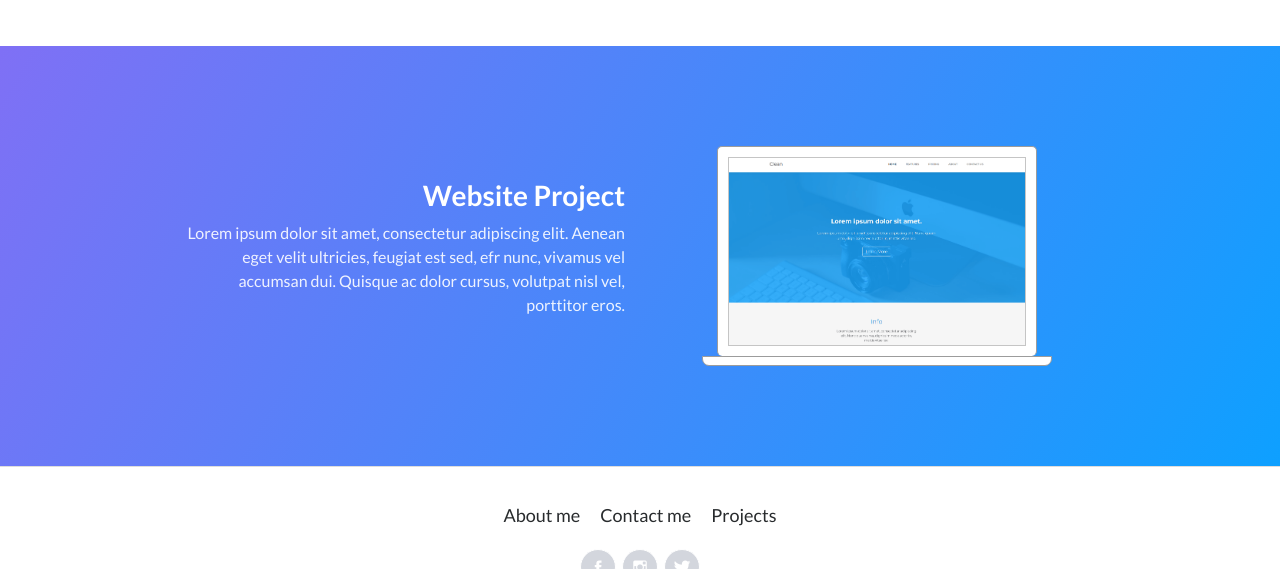
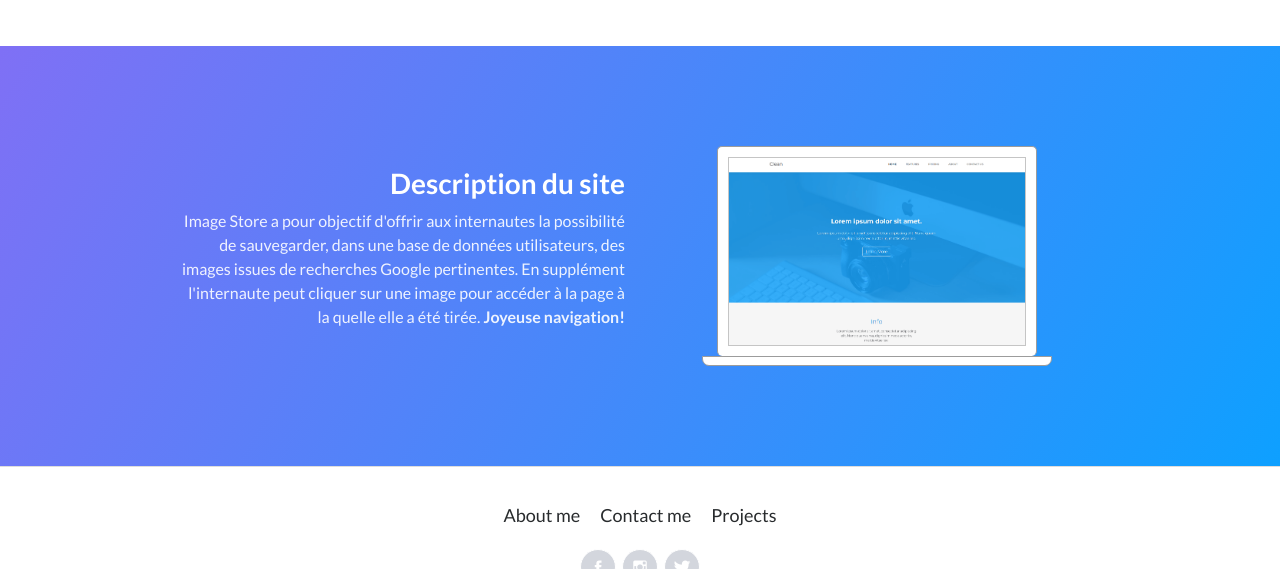
Before and after one commit to Oumar199/MyImageStore_WS, a Django app: page /store/listing/ in a window 1280 px wide. Shown: the part 1041-1610 px from the top of the page. Run offline with Django 3.2, Linux system fonts and the light colour scheme; data that the repository does not hold is empty; some libraries are stand-ins or nearby versions; some web fonts are replaced.

Commit message:
Ajout des textes, supression, couleurs et tests supplémentaires

```diff
--- a/img_store/settings.py
+++ b/img_store/settings.py
@@ -23,9 +23,9 @@ BASE_DIR = Path(__file__).resolve().parent.parent
 SECRET_KEY = 'django-insecure-z+hb^dzx+900dty%)$#gk=8ajus2+x2l2@)npki7a1%_jvc1ml'
 
 # SECURITY WARNING: don't run with debug turned on in production!
-DEBUG = True
+DEBUG = False
 
-ALLOWED_HOSTS = []
+ALLOWED_HOSTS = ["*"]
 
 # CORS_ORIGIN_ALLOW_ALL = True
 
--- a/store/static/store/assets/bootstrap/css/style.css
+++ b/store/static/store/assets/bootstrap/css/style.css
@@ -1,3 +1,8 @@
 .image_form{
     box-shadow: none!important;
 }
+
+.pagination li{
+    display: inline-block!important;
+    margin: 20px;
+}
--- a/store/templates/store/base.html
+++ b/store/templates/store/base.html
@@ -32,13 +32,7 @@
         </div>
     </nav>
     <main class="page lanidng-page">
-        <!-- <section class="portfolio-block block-intro"> -->
-            <!-- <div class="container">
-                <div class="avatar" style="background-image:url(&quot;{% static 'store/assets/img/avatars/avatar.jpg' %}&quot;);"></div>
-                <div class="about-me">
-                    <p>Hello! I am <strong>John Smith</strong>. I work as interface and front end developer. I have passion for pixel perfect, minimal and easy to use interfaces.</p><a class="btn btn-outline-primary" role="button" href="#">Hire me</a></div>
-            </div> -->
-        <!-- </section> -->
+
         <section class="portfolio-block photography">
             <div class="container">
                 <div class="heading">
@@ -106,8 +100,8 @@
         <div class="container">
             <div class="row align-items-center">
                 <div class="col-md-12 col-lg-5 offset-lg-1 text">
-                    <h3>Website Project</h3>
-                    <p>Lorem ipsum dolor sit amet, consectetur adipiscing elit. Aenean eget velit ultricies, feugiat est sed, efr nunc, vivamus vel accumsan dui. Quisque ac dolor cursus, volutpat nisl vel, porttitor eros.</p>
+                    <h3>Description du site</h3>
+                    <p>Image Store a pour objectif d'offrir aux internautes la possibilité de sauvegarder, dans une base de données utilisateurs, des images issues de recherches Google pertinentes. En supplément l'internaute peut cliquer sur une image pour accéder à la page à la quelle elle a été tirée. <strong>Joyeuse navigation!</strong></p>
                 </div>
                 <div class="col-md-12 col-lg-5">
                     <div class="portfolio-laptop-mockup">
@@ -120,6 +114,11 @@
             </div>
         </div>
     </section>
+
+     {% block présentation %}
+
+     {% endblock présentation %}
+
     <footer class="page-footer">
         <div class="container">
             <div class="links"><a href="#">About me</a><a href="#">Contact me</a><a href="#">Projects</a></div>
--- a/store/templates/store/list.html
+++ b/store/templates/store/list.html
@@ -45,6 +45,8 @@
 
                         {% if search|length_is:"4"%}
                             <button type="button" class="image_form_save btn btn-primary btn-block btn-lg">Sauvegarder</button>
+                        {% else %}
+                            <button type="button" class="image_form_delete btn btn-info btn-block btn-lg">Supprimer</button>
                         {% endif %}
 
                 </form>
@@ -62,19 +64,19 @@
 
     {% if paginate %}
         <div class="clearfix"></div>
-        <div class="col-lg-12 w-100 text-center">
-
-            <nav class="w-100" aria-label = "">
-                <ul class="pagination">
-
+        <div class="col-xs-12 col-sm-12 col-md-12 col-lg-12">
+            <nav class = "text-center" aria-label = "">
+                <ul class="pagination" style="display: block;">
                     {% if images.has_previous %}
-                        <li><a href="?page={{ images.previous_page_number }}" class="btn btn-primary">Précédent</a></li>
+                        <li style="display: inline-block;"><a href="?page={{ images.previous_page_number }}" class="btn btn-danger">Précédent</a></li>
+                    {% endif %}
+                    {% if images.has_previous and images.has_next %}
+                    <hr style="display: inline-block;clear: both;margin-bottom: 0; margin-left: 20px; margin-right:20px;height: 30px;width: 2px;background: darkblue;">
                     {% endif %}
 
                     {% if images.has_next %}
-                        <li><a href="?page={{ images.next_page_number }}" class="btn btn-primary">Suivant</a></li>
+                        <li style="display: inline-block;"><a href="?page={{ images.next_page_number }}" class="btn btn-warning">Suivant</a></li>
                     {% endif %}
-
                 </ul>
             </nav>
         </div>
--- a/store/templates/store/listing.html
+++ b/store/templates/store/listing.html
@@ -8,3 +8,30 @@
 {% include 'store/list.html' with list_title='Tous nos images' %}
 
 {% endblock images %}
+
+{% block javascript %}
+<script>
+    $(function(){
+        console.log("ready !")
+        $('.image_form_delete').click(function (e) {
+            e.preventDefault();
+            var form = $(this).parent();
+            //var serialiseData = form.serialize()
+            $.ajax({
+                url: `{% url 'store:delete'%}`,
+                type: 'POST',
+                data: {
+                    title:form.find(`input[name="title"]`).val(),
+                    csrfmiddlewaretoken: form.find("input[name=csrfmiddlewaretoken]").val()
+                },
+                success: (data)=>{
+                    $(this).addClass("btn-danger").removeClass("btn-info").attr('disabled', 'True').text("Supprimée")
+                },
+                error: ()=>{
+                    console.log('Erreur relevée')
+                }
+            })
+        });
+    });
+</script>
+{% endblock javascript %}
--- a/store/templates/store/search.html
+++ b/store/templates/store/search.html
@@ -28,7 +28,6 @@
                     csrfmiddlewaretoken: form.find("input[name=csrfmiddlewaretoken]").val()
                 },
                 success: (data)=>{
-                    console.log(data);
                     $(this).addClass("btn-success").removeClass("btn-primary").attr('disabled', 'True').text("Sauvegardée")
                 },
                 error: ()=>{
--- a/store/urls.py
+++ b/store/urls.py
@@ -8,5 +8,6 @@ urlpatterns = [
     path('', views.index),
     path('listing/', views.listing, name = 'listing'),
     path('search/', views.search, name = "search"),
-    path('save/', views.save, name = "save")
+    path('save/', views.save, name = "save"),
+    path('delete/', views.delete, name = "delete")
 ]
--- a/store/views.py
+++ b/store/views.py
@@ -1,6 +1,9 @@
 from django.http.response import JsonResponse
 from selenium import webdriver
 from selenium.webdriver.common.keys import Keys
+from selenium.webdriver.common.by import By
+from selenium.webdriver.support.ui import WebDriverWait
+from selenium.webdriver.support import expected_conditions as EC
 from urllib import request as rq
 import requests
 from PIL import Image
@@ -37,27 +40,11 @@ def listing(request):
         }
     return render(request, 'store/listing.html', context)
 
-# def search(request):
-#     query = request.GET.get('query')
-#     if not query:
-#         albums = Album.objects.all()
-#     else:
-#         albums = Album.objects.filter(title__icontains = query)
-
-#         if not albums.exists():
-#             albums = Album.objects.filter(artists__name__icontains = query)
-    # title = "Résultats pour la requête %s"%query
-#     context = {
-#         'albums': albums,
-#         'title': title,
-#     }
-#     return render(request, 'store/search.html', context)
-
 def search(request):
     query = request.GET.get('query')
     options = webdriver.ChromeOptions()
     options.add_argument("--headless")
-    driver = webdriver.Chrome(executable_path="C:\chromedriver\chromedriver.exe", options = options)
+    driver = webdriver.Chrome(executable_path="C:\Program Files\chromedriver\chromedriver.exe", options = options)
     url = "https://www.google.sn/imghp?hl=fr&ogbl"
     driver.get(url)
     images_list = []
@@ -65,49 +52,42 @@ def search(request):
     search.clear()
     search.send_keys(query)
     search.send_keys(Keys.ENTER)
+    final_imgs = []
     content = driver.page_source
     try:
         doc = BeautifulSoup(content, 'lxml')
-        imgs = [(a.find('img'), a.nextSibling) for a in doc.find('div', \
-            class_ = "mJxzWe").find_all('a', class_ = ['wXeWr', 'islib', 'nfEiy'])]
+        imgs = []
+        for a in doc.find('div', class_ = "mJxzWe").find_all('a', class_ = ['wXeWr', 'islib', 'nfEiy']):
+            src = a.find('img')
+            imgs.append((a.find('img'), a.nextSibling))
+            try:
+                image = driver.find_element_by_css_selector("img[src = '{}']".format(src['src']))
+                image.click()
+                sous_lien = WebDriverWait(driver, 3).until(
+                    EC.presence_of_element_located((By.CSS_SELECTOR, "a.lxa62b.MIdC8d.So4Urb"))
+                )
+                sous_lien.click()
+                content = driver.page_source
+                doc = BeautifulSoup(content, 'lxml')
+                imgs.extend([(a.find('img'), a.nextSibling) for a in doc.find('div', \
+                    class_ = "mJxzWe").find_all('a', class_ = ['wXeWr', 'islib', 'nfEiy'])])
+                driver.back()
+                driver.back()
+            except Exception:
+                pass
         for img in imgs:
             try:
-                rq.urlopen(img[0]['src'])
-                images_list.append({"src" : img[0]['src'], "title": img[1]['title'], "categorie": query, "url": img[1]['href']})
-                print("ok")
+                if Image.objects.filter(title = img[1]['title']).exists():
+                    pass
+                else :
+                    rq.urlopen(img[0]['src'])
+                    images_list.append({"src" : img[0]['src'], "title": img[1]['title'], "categorie": query, "url": img[1]['href']})
             except Exception:
-                print("no ok")
-    except Exception:
-        raise Exception("Impossible de parser le lien")
-    # for album in albums_list:
-    #     artists = " et ".join([artist.name for artist in album.artists.all()])
-    #     search.send_keys(Keys.ENTER)
-    #     lien = driver.current_url
-    #     try:
-    #         doc = BeautifulSoup(content, 'lxml')
-    #         imgs = [img['src'] for img in doc.find_all('img')]
-    #         is_ok = False
-    #         for img in imgs:
-    #             try:
-    #                 Image.open(rq.urlopen(img))
-    #                 srcs.append(img)
-    #                 is_ok = True
-    #             except Exception:
-    #                 pass
-    #             if is_ok:
-    #                 break;
-    #     except Exception:
-    #         pass
-    # print(images_list)
-    # paginator = Paginator(images_list, 6)
-    # page = request.GET.get('page')
-    # try:
-        # images = paginator.page(page)
-    # except PageNotAnInteger:
-        # images = paginator.page(1)
-    # except EmptyPage:
-        # images = paginator.page(paginator.num_pages)
-    title = "Résultats de la recherche '%s'"%query
+                pass
+    except Exception as e:
+        raise Exception("Erreur trouvée : %s"%(e))
+
+    title = "%d résultats pour la recherche '%s'"%(len(images_list), query)
     context = {
         'images': images_list,
         'paginate': True,
@@ -129,7 +109,20 @@ def save(request):
             except Exception as e:
                 error = e
             return JsonResponse({"Response": "OK !","title":title, "src":len(src), "categorie":categorie, "url":url, "error": str(error)}, status = 200)
-            # return HttpResponse("")
         else:
             return JsonResponse({"Response": "Image already saved !"}, status = 200)
     return JsonResponse({"Response": "Not OK !"}, status = 404)
+
+def delete(request):
+    if request.is_ajax and request.method == 'POST':
+        title = request.POST.get("title")
+        if Image.objects.filter(title = title).exists():
+            error = None
+            try:
+                Image.objects.filter(title = title).delete()
+            except Exception as e:
+                error = e
+            return JsonResponse({"Response": "OK !","title":title, "error": str(error)}, status = 200)
+        else:
+            return JsonResponse({"Response": "Image don't exist !"}, status = 200)
+    return JsonResponse({"Response": "Not OK !"}, status = 404)
```
Also changed, not shown: store/templates/store/index.html (+14 -0 lines).
